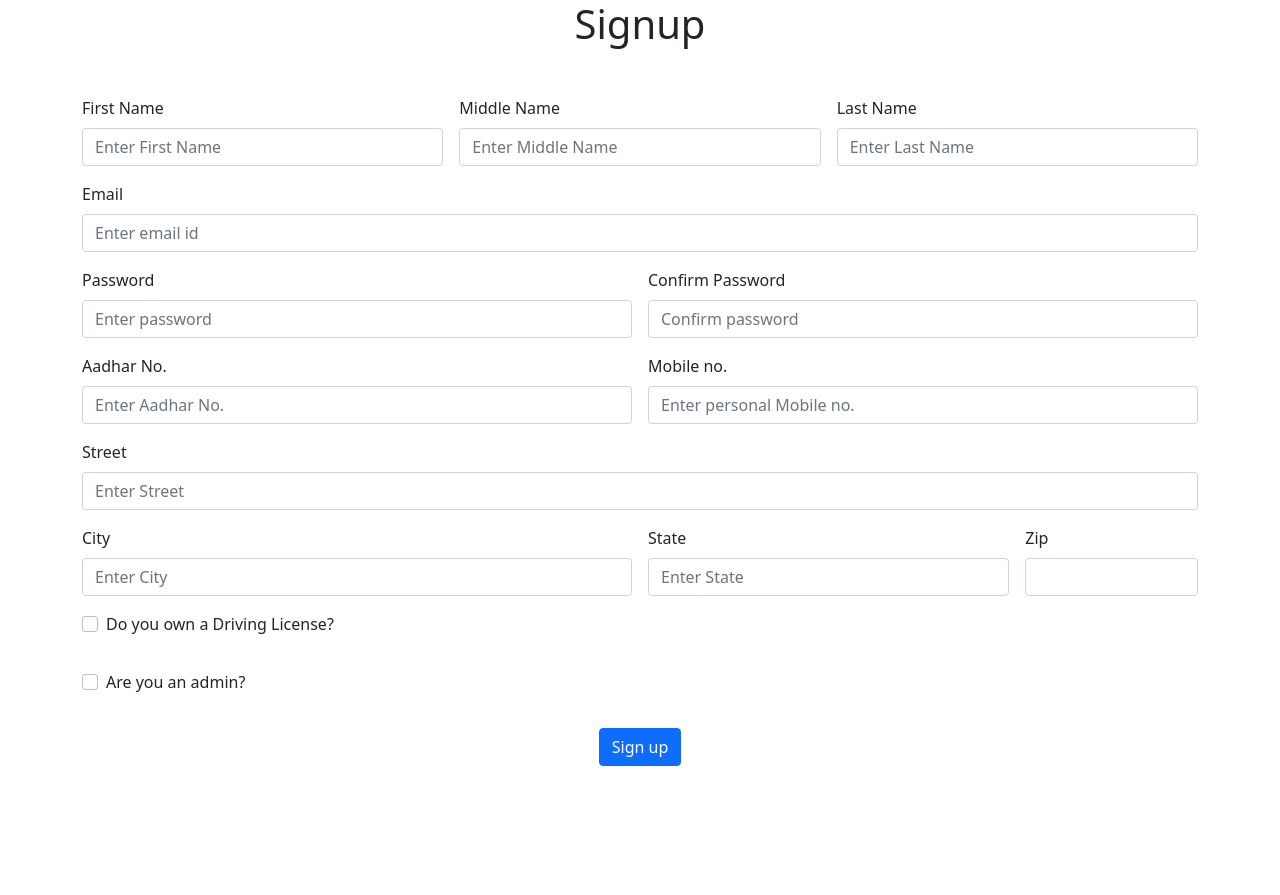
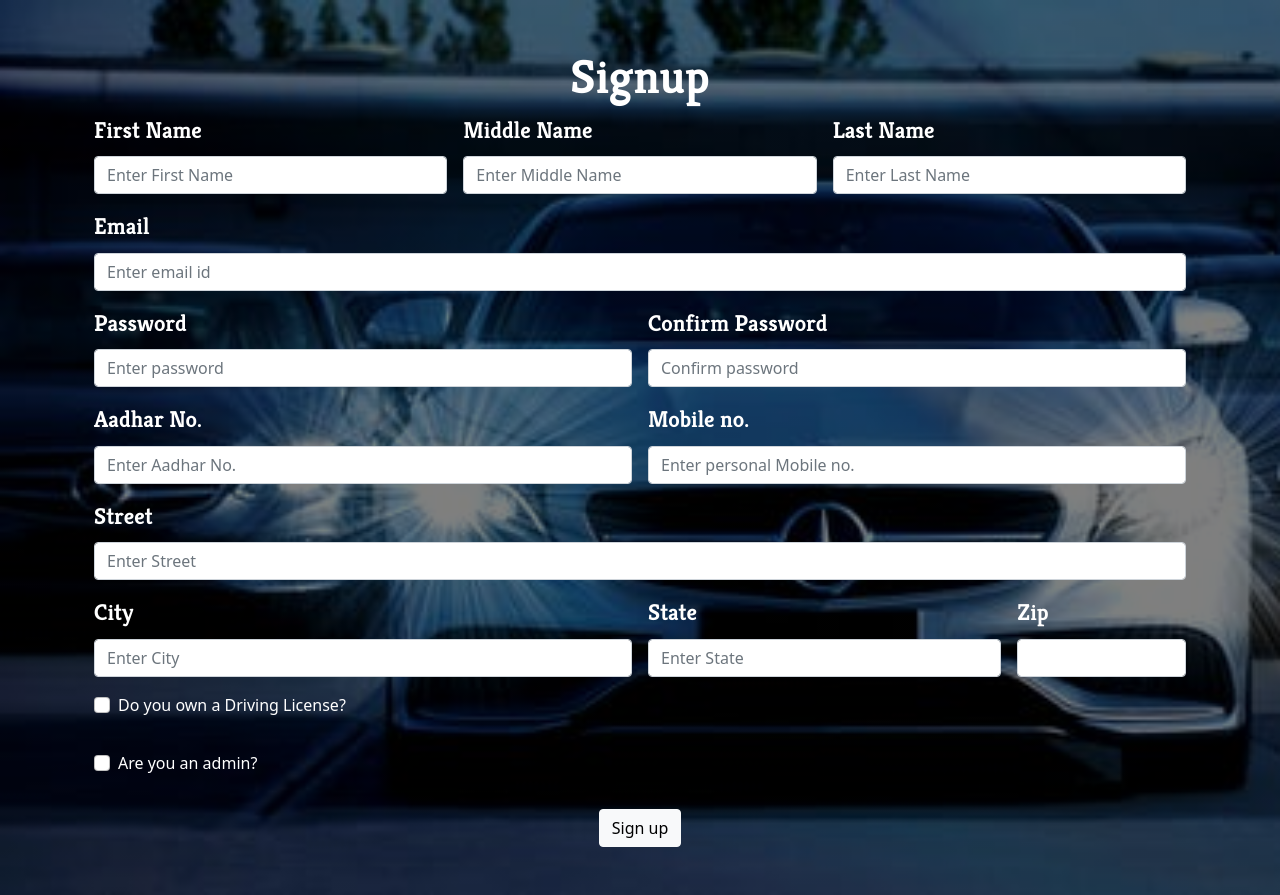
Before and after one commit to d0ct0r3v1lk5h1t1j/KASS, a PHP site: page /signup.php in a window 1280 px wide. Before the commit the page ends 766 px from the top, so only its background shows below. Run offline with PHP 8.4, Linux system fonts and the light colour scheme.

Commit message:
updated frontend

```diff
--- a/signup.php
+++ b/signup.php
@@ -8,8 +8,34 @@
     <!-- Bootstrap CSS -->
     <link href="https://cdn.jsdelivr.net/npm/bootstrap@5.0.0-beta3/dist/css/bootstrap.min.css" rel="stylesheet" integrity="sha384-eOJMYsd53ii+scO/bJGFsiCZc+5NDVN2yr8+0RDqr0Ql0h+rP48ckxlpbzKgwra6" crossorigin="anonymous">
 
+    <link rel="preconnect" href="https://fonts.gstatic.com">
+    <link href="https://fonts.googleapis.com/css2?family=Kreon:wght@700&display=swap" rel="stylesheet">
+
     <title>Signup</title>
   </head>
+
+  <style>
+      body{
+        margin:0px;
+        padding:0px;
+        background:linear-gradient( rgba(0, 0, 0, 0.5), rgba(0, 0, 0, 0.5) ), url("static/img/bgimage.jpeg");
+        background-size :cover;
+      }
+      .form-label{
+        color: white;
+        font-size: 23px;
+        font-family: 'Kreon', serif;
+      }
+      h1{
+        color: white;
+        font-size: 48px;
+        font-family: 'Kreon', serif;
+      }
+      .form-check-label{
+        color: white;
+      }
+  </style>
+
   <body>
 
 <!-- Js function -->
@@ -123,8 +149,9 @@ function adminCheckFunction() {
 
 
 <!-- Page front end -->
+<div class="container my-5">
     <h1 style='text-align:center'>Signup</h1>
-    <div class="container mt-5">
+    <div class="container mt-1">
 <form class="form-group row g-3" action="/KASS/signup.php" method="POST">
   <div class="col-md-4">
     <label for="fname" class="form-label">First Name</label>
@@ -202,7 +229,8 @@ function adminCheckFunction() {
   </div>
 
   <div class="col-12 text-center" >
-    <button type="submit" class="btn btn-primary">Sign up</button>
+    <button type="submit" class="btn btn-light">Sign up</button>
+  </div>
   </div>
 </form>
 
```
